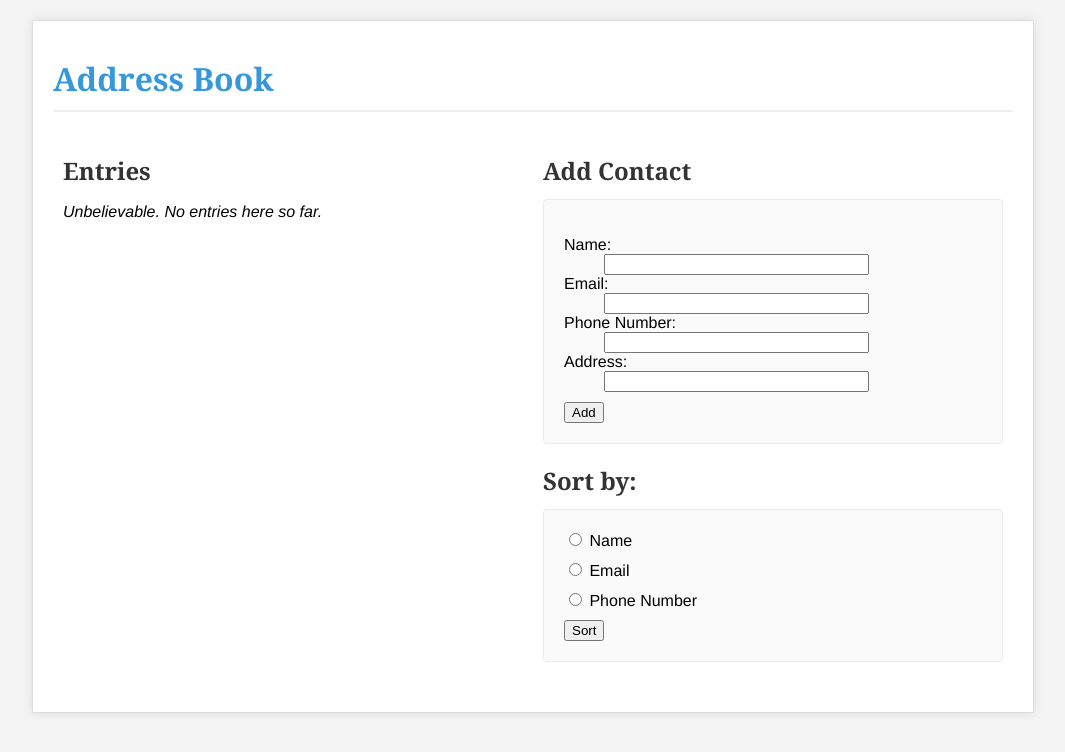
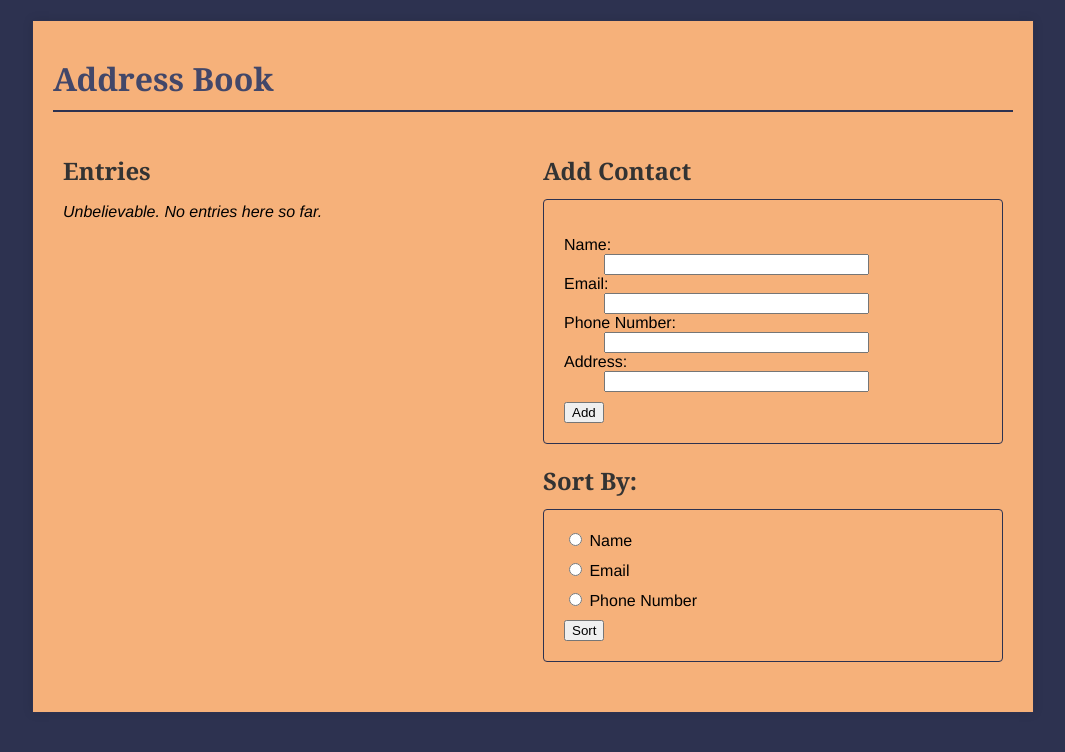
Before and after one commit to lukeschwab17/cs253_addressbook, a Python web app: template templates/show_entries.html in a window 1280 px wide. Shown: the top 752 px of the page, without its empty margins (107-1172 px from the left). Run offline with Jinja, Linux system fonts and the light colour scheme; the template is opened without the code that fills it, so the values that code supplies are empty.

Commit message:
Adding finishing touches and some stylistic changes.

```diff
--- a/static/style.css
+++ b/static/style.css
@@ -1,12 +1,12 @@
 body {
     font-family: 'Helvetica Neue', Helvetica, Arial, sans-serif;
-    background-color: #f4f4f4;
+    background-color: #2D3250;
     margin: 0;
     padding: 0;
 }
 
 a, h1, h2 {
-    color: #3498db; /* A more vibrant blue */
+    color: #424769;
 }
 
 h1, h2 {
@@ -17,7 +17,7 @@ h1, h2 {
 
 h1 {
     font-size: 2em;
-    border-bottom: 2px solid #eee;
+    border-bottom: 2px solid #2D3250;
     padding-bottom: 0.3em;
 }
 
@@ -29,9 +29,9 @@ h2 {
 .page {
     max-width: 960px;
     margin: 20px auto;
-    border: 1px solid #ddd;
+    border: 1px solid #2D3250;
     padding: 20px;
-    background-color: white;
+    background-color: #F6B17A;
     box-shadow: 0 0 10px rgba(0, 0, 0, 0.1); /* Subtle shadow for depth */
 }
 
@@ -42,14 +42,14 @@ h2 {
 
 .entries li {
     padding: 10px;
-    border-bottom: 1px solid #eee;
+    border-bottom: 1px solid #2D3250;
 }
 
 .add-entry, .sort_selected {
     margin-bottom: 20px;
     padding: 20px;
-    background-color: #fafafa;
-    border: 1px solid #eaeaea;
+    background-color: #F6B17A;
+    border: 1px solid #2D3250;
     border-radius: 4px; /* Rounded corners for a softer look */
 }
 
@@ -67,7 +67,7 @@ h2 {
 .flash, .error {
     padding: 10px;
     margin-bottom: 20px;
-    border: 1px solid #dcdcdc;
+    border: 1px solid #2D3250;
     border-radius: 4px;
 }
 
--- a/templates/show_entries.html
+++ b/templates/show_entries.html
@@ -36,8 +36,6 @@
             {% endif %}
         </div>
 
-
-
         <div class="left-column">
         <h2>Add Contact</h2>
         <form action="{{ url_for('add_entry') }}" method="post" class="add-entry">
@@ -55,7 +53,7 @@
             <button type="submit">Add</button>
         </form>
 
-        <h2>Sort by:</h2>
+        <h2>Sort By:</h2>
         <form action="{{ url_for('sort_entry') }}" method="get" class="sort_selected">
             <div class="radio-container">
                 <label>
```
